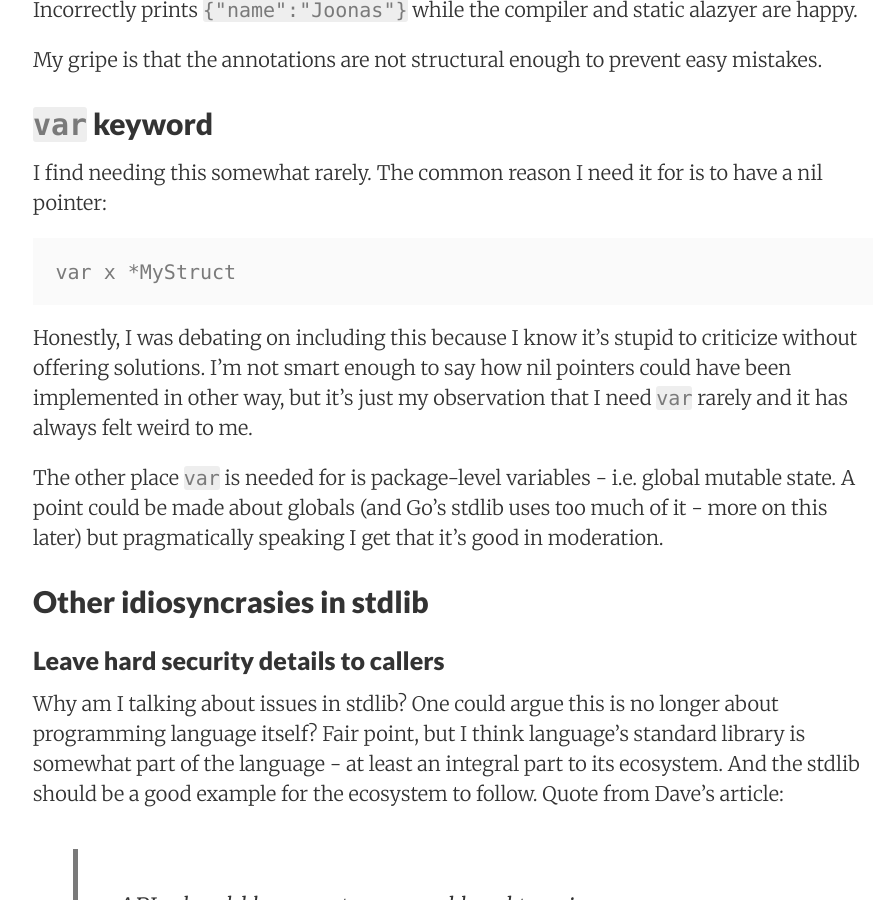
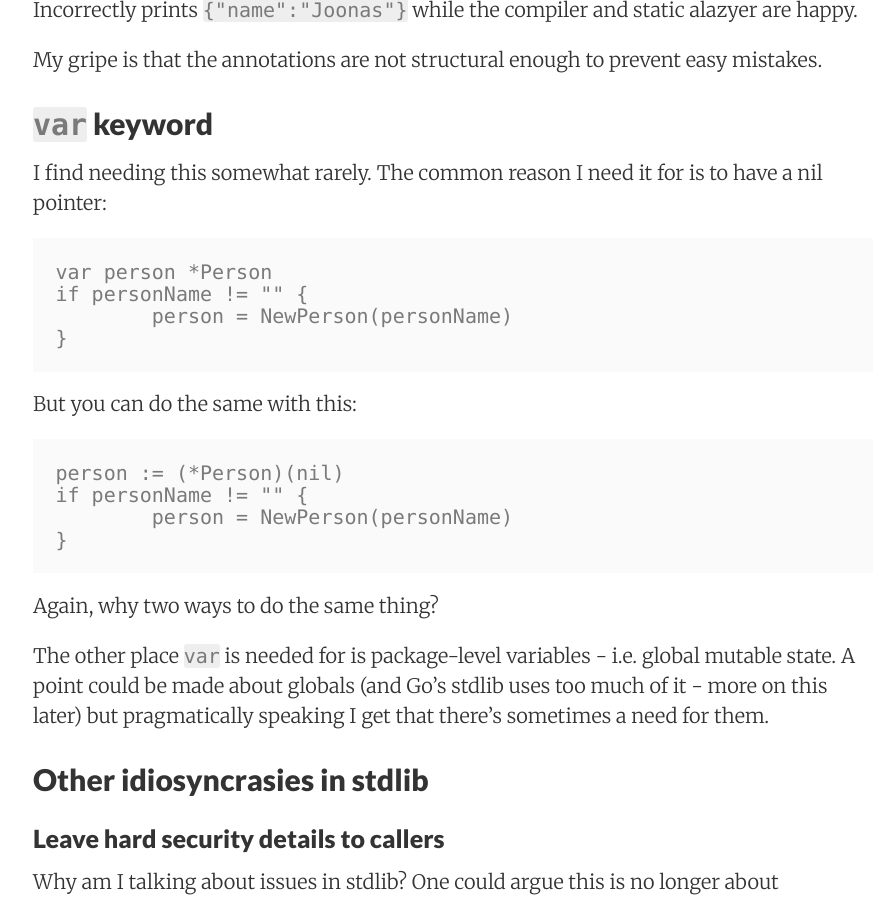
Before and after one commit to joonas-fi/joonas.fi, a Jekyll site: the page built from blog/_posts/2020/2020-02-24-go-is-not-a-simple-language.md, in a window 1280 px wide and 900 px high, scrolled down 14046 px. Shown: the whole window, without its empty margins (187-1077 px from the left). Built offline with Jekyll 4.4.1, drawn with Linux system fonts in a browser that asks for light colours; nearby versions of some CDN libraries; comment, search, counter and statistics services are not loaded; some of the changed text lies outside the part shown.

Commit message:
update "var" chapter

```diff
--- a/blog/_posts/2020/2020-02-24-go-is-not-a-simple-language.md
+++ b/blog/_posts/2020/2020-02-24-go-is-not-a-simple-language.md
@@ -15,7 +15,7 @@ it scoffs at unnecessary features.
 This post is about where Go fails at minimalism. I.e. these are features I think a truly
 "simple" language should not have.
 
-Note: I'm actually for Go to add generics, pattern matching enums and not a hardcore
+Note: I'm actually for Go to add generics, pattern matching, enums and not a hardcore
 "Go should be simple" -type of person. So I'm not advocating for Go to be hardcore simple -
 these are mainly my observations for:
 
@@ -549,16 +549,23 @@ My gripe is that the annotations are not structural enough to prevent easy mista
 
 I find needing this somewhat rarely. The common reason I need it for is to have a nil pointer:
 
-	var x *MyStruct
+	var person *Person
+	if personName != "" {
+		person = NewPerson(personName)
+	}
 
-Honestly, I was debating on including this because I know it's stupid to criticize without
-offering solutions. I'm not smart enough to say how nil pointers could have been implemented
-in other way, but it's just my observation that I need `var` rarely and it has always felt
-weird to me.
+But you can do the same with this:
+
+	person := (*Person)(nil)
+	if personName != "" {
+		person = NewPerson(personName)
+	}
+
+Again, why two ways to do the same thing?
 
 The other place `var` is needed for is package-level variables - i.e. global mutable state.
 A point could be made about globals (and Go's stdlib uses too much of it - more on this later)
-but pragmatically speaking I get that it's good in moderation.
+but pragmatically speaking I get that there's sometimes a need for them.
 
 
 Other idiosyncrasies in stdlib
```
